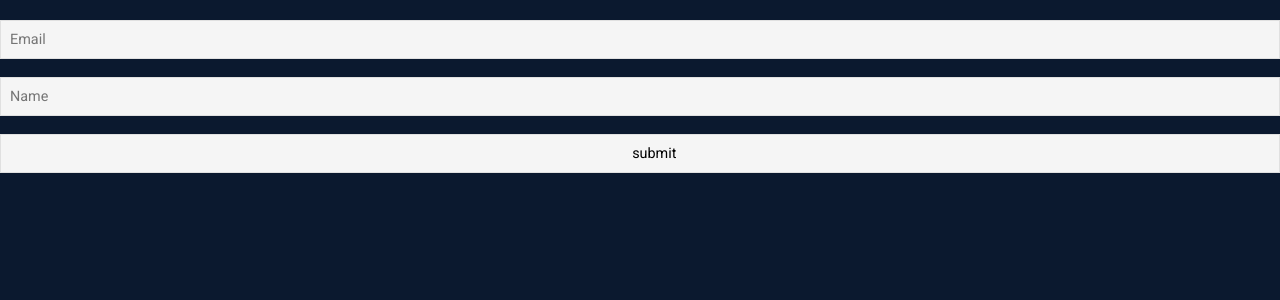
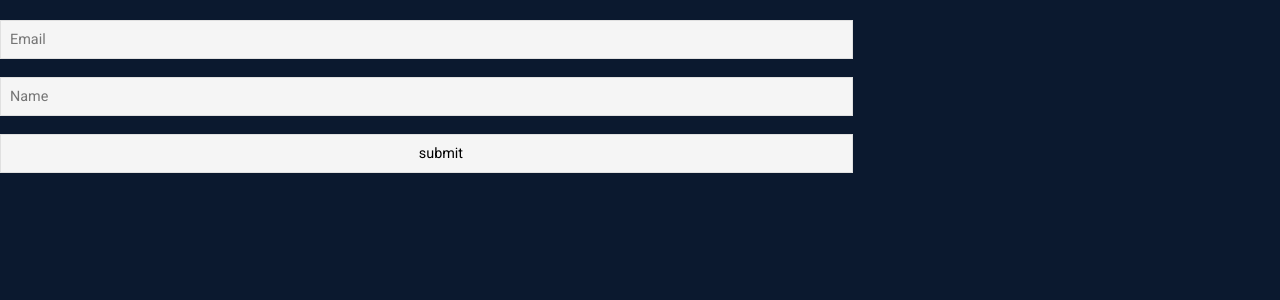
Before and after one commit to mukiymike/blogging, a PHP site: page /subscription.php in a window 1280 px wide. Shown: the part 91-391 px from the top of the page. Run offline with PHP 8.4, Linux system fonts and the light colour scheme.

Commit message:
modified

```diff
--- a/subscription.php
+++ b/subscription.php
@@ -60,10 +60,10 @@
          </div>
       </header>
         <form class="customform" action="subscription.php" method="POST">
-                                 <div class="s-12"><input name="Email" placeholder="Email" title="Your e-mail" type="email" /></div>
-                                 <div class="s-12"><input name="Name" placeholder="Name" title="Your name" type="text" /></div>
+                                 <div class="s-8 "><input name="Email" placeholder="Email" title="Your e-mail" type="email" /></div>
+                                 <div class="s-8"><input name="Name" placeholder="Name" title="Your name" type="text" /></div>
 
-                                 <input type="submit" name="submit" value="	submit"/>
+                                <div class="s-8"><input type="submit" name="submit" value="	submit"/>
                                  </form>
    </body>
    </html>
```
